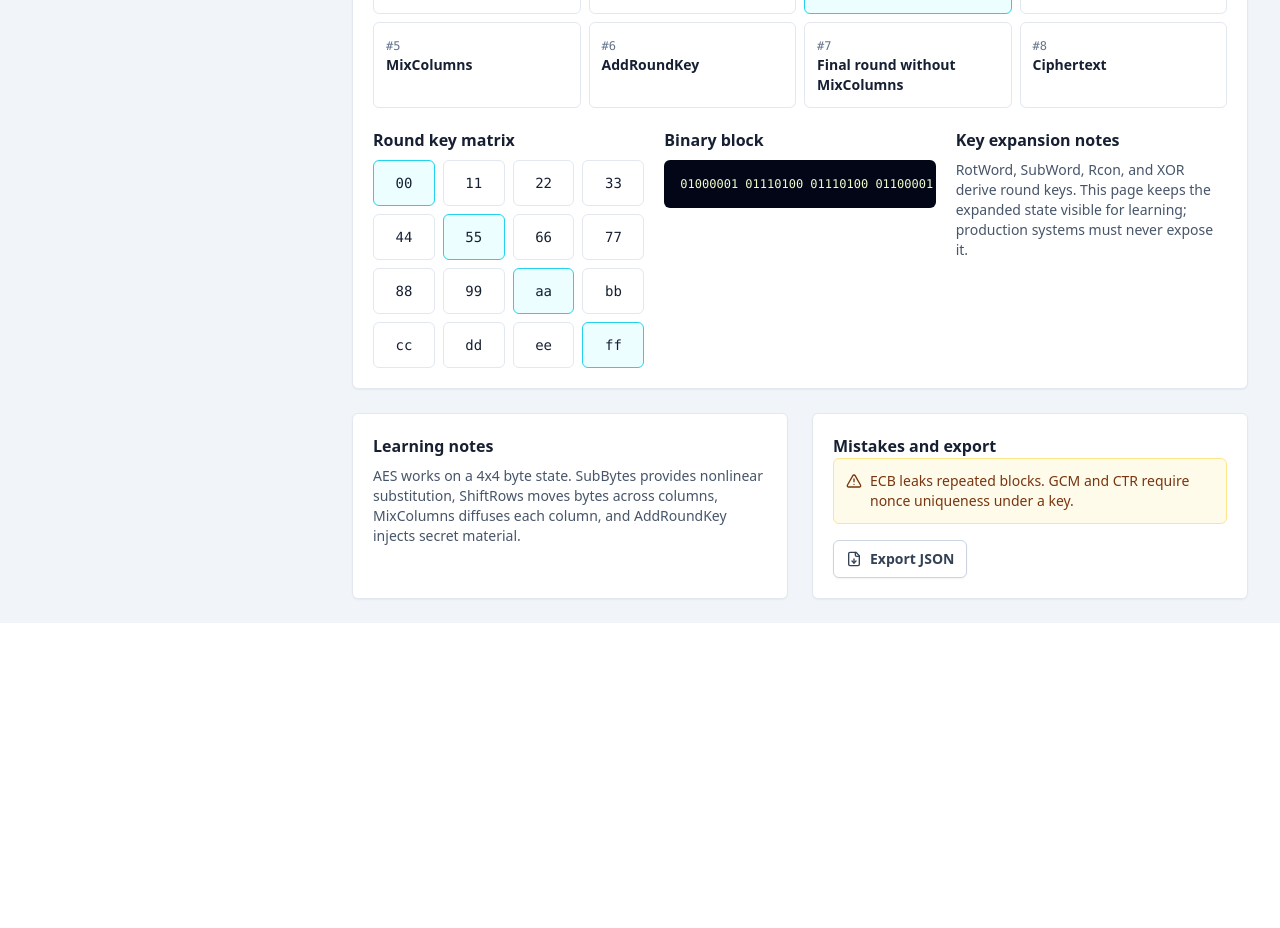
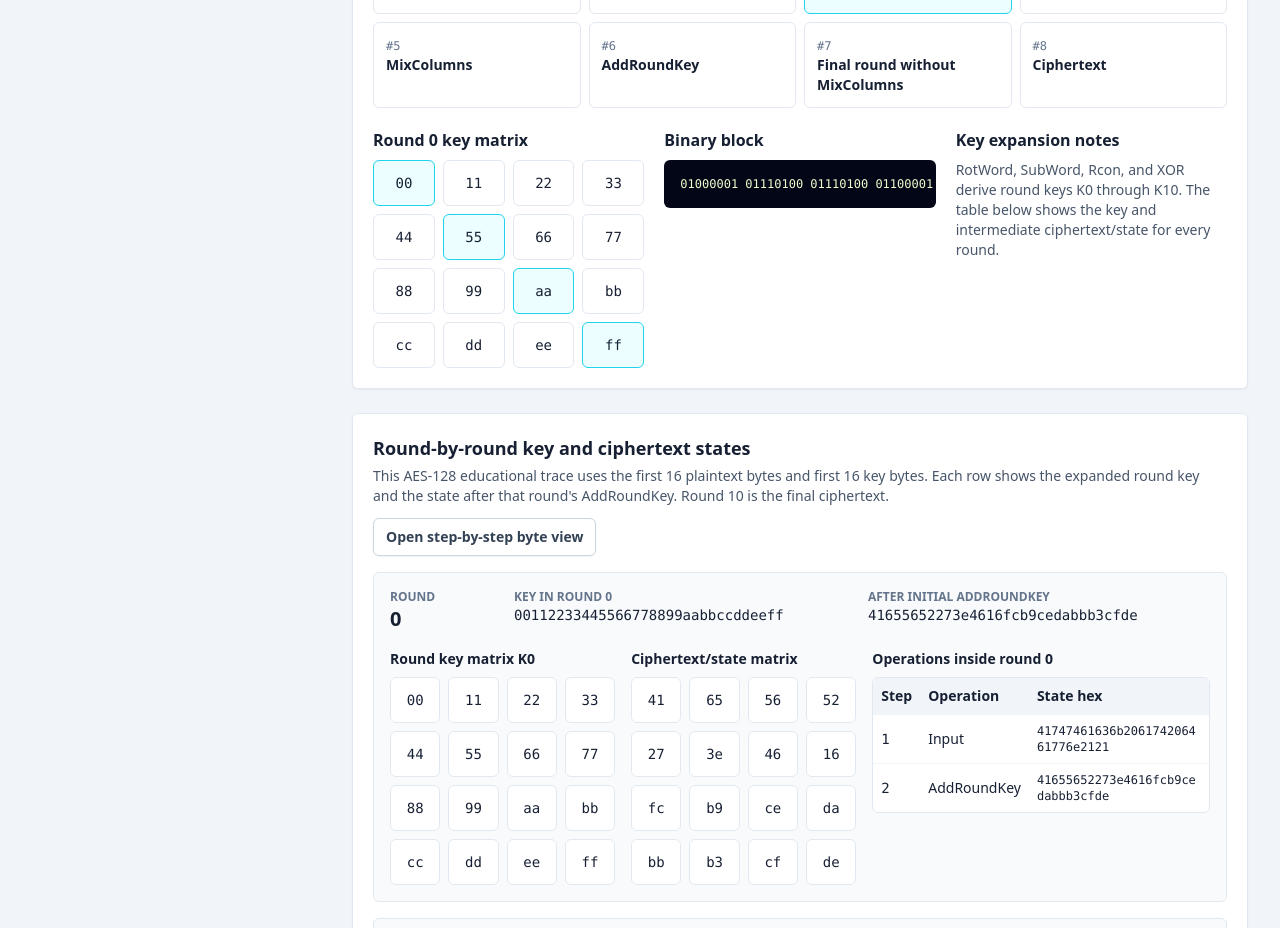
Before and after one commit to indianservers/Cryptography, a React (Vite) app: page /algorithms/symmetric/aes in a window 1280 px wide. Shown: the part 1020-1948 px from the top of the page. Before the commit the page ends 1643 px from the top, so only its background shows below. Built offline with nearby package versions, Linux system fonts and the light colour scheme.

Commit message:
Show AES round keys and states

```diff
--- a/src/pages/algorithms/symmetric/aes/AESPage.tsx
+++ b/src/pages/algorithms/symmetric/aes/AESPage.tsx
@@ -12,6 +12,7 @@ import { ExportReportButton } from "../../../../components/common/ExportReportBu
 import { RoundTimeline } from "../../../../components/visualization/RoundTimeline";
 import { AvalancheChart } from "../../../../components/visualization/AvalancheChart";
 import { randomHex, textToBinary, textToHex, hexPairs } from "../../../../lib/format";
+import { buildAes128Steps, hexByte, hexWord } from "./aesEducationalCore";
 
 const hexToBytes = (value: string) => new Uint8Array(hexPairs(value).map((byte) => parseInt(byte, 16)));
 
@@ -26,7 +27,19 @@ export default function AESPage() {
   const [cryptoMessage, setCryptoMessage] = useState("Web Crypto output appears after encryption.");
   const inputHex = textToHex(plain).padEnd(32, "0").slice(0, 32);
   const matrix = hexPairs(inputHex).slice(0, 16);
-  const roundKeys = useMemo(() => hexPairs((key + randomHex(16)).slice(0, 64)).slice(0, 16), [key]);
+  const aesTrace = useMemo(() => buildAes128Steps(inputHex, key), [inputHex, key]);
+  const roundKeys = useMemo(() => aesTrace.roundKeys[0].map(hexByte), [aesTrace.roundKeys]);
+  const roundSummaries = useMemo(() => Array.from({ length: 11 }, (_, round) => {
+    const roundSteps = aesTrace.steps.filter((step) => step.round === round);
+    const stateStep = [...roundSteps].reverse().find((step) => step.operation === "AddRoundKey") ?? roundSteps[roundSteps.length - 1];
+    return {
+      round,
+      key: aesTrace.roundKeys[round],
+      state: stateStep.state,
+      stateTitle: round === 0 ? "After initial AddRoundKey" : round === 10 ? "Final ciphertext" : `After round ${round} AddRoundKey`,
+      operations: roundSteps.map((step) => ({ operation: step.operation, state: step.state, title: step.title })),
+    };
+  }), [aesTrace.roundKeys, aesTrace.steps]);
   const pseudoCipher = useMemo(() => hexPairs(inputHex).map((b, index) => (parseInt(b, 16) ^ parseInt(roundKeys[index] ?? "00", 16)).toString(16).padStart(2, "0")).join(""), [inputHex, roundKeys]);
   const encryptWithWebCrypto = async () => {
     if (!["GCM", "CBC", "CTR"].includes(mode)) {
@@ -71,7 +84,60 @@ export default function AESPage() {
           <div className="space-y-4"><p className="text-sm text-slate-600">{cryptoMessage}</p><HexViewer value={cipher || pseudoCipher} /><CopyButton value={cipher || pseudoCipher} /><DownloadButton filename="aes-output.txt" value={cipher || pseudoCipher} /><div><h3 className="mb-2 font-semibold">Input as 4x4 state matrix</h3><MatrixView values={matrix} /></div><AvalancheChart changedBits={63} /></div>
         </OutputPanel>
       </div>
-      <section className="rounded-md border border-slate-200 bg-white p-5 shadow-sm"><h2 className="mb-4 text-lg font-semibold">Educational AES block visualizer</h2><RoundTimeline steps={["Input block", "Initial AddRoundKey", "SubBytes", "ShiftRows", "MixColumns", "AddRoundKey", "Final round without MixColumns", "Ciphertext"]} active={2} /><div className="mt-5 grid gap-5 lg:grid-cols-3"><div><h3 className="mb-2 font-semibold">Round key matrix</h3><MatrixView values={roundKeys} changed={[0, 5, 10, 15]} /></div><div><h3 className="mb-2 font-semibold">Binary block</h3><pre className="max-h-72 overflow-auto rounded-md bg-slate-950 p-4 font-mono text-xs text-lime-100">{textToBinary(plain)}</pre></div><div><h3 className="mb-2 font-semibold">Key expansion notes</h3><p className="text-sm text-slate-600">RotWord, SubWord, Rcon, and XOR derive round keys. This page keeps the expanded state visible for learning; production systems must never expose it.</p></div></div></section>
+      <section className="rounded-md border border-slate-200 bg-white p-5 shadow-sm"><h2 className="mb-4 text-lg font-semibold">Educational AES block visualizer</h2><RoundTimeline steps={["Input block", "Initial AddRoundKey", "SubBytes", "ShiftRows", "MixColumns", "AddRoundKey", "Final round without MixColumns", "Ciphertext"]} active={2} /><div className="mt-5 grid gap-5 lg:grid-cols-3"><div><h3 className="mb-2 font-semibold">Round 0 key matrix</h3><MatrixView values={roundKeys} changed={[0, 5, 10, 15]} /></div><div><h3 className="mb-2 font-semibold">Binary block</h3><pre className="max-h-72 overflow-auto rounded-md bg-slate-950 p-4 font-mono text-xs text-lime-100">{textToBinary(plain)}</pre></div><div><h3 className="mb-2 font-semibold">Key expansion notes</h3><p className="text-sm text-slate-600">RotWord, SubWord, Rcon, and XOR derive round keys K0 through K10. The table below shows the key and intermediate ciphertext/state for every round.</p></div></div></section>
+
+      <section className="rounded-md border border-slate-200 bg-white p-5 shadow-sm">
+        <div className="mb-4 flex flex-wrap items-start justify-between gap-3">
+          <div>
+            <h2 className="text-lg font-semibold">Round-by-round key and ciphertext states</h2>
+            <p className="mt-1 text-sm text-slate-600">This AES-128 educational trace uses the first 16 plaintext bytes and first 16 key bytes. Each row shows the expanded round key and the state after that round's AddRoundKey. Round 10 is the final ciphertext.</p>
+          </div>
+          <Link className="btn" to="/algorithms/symmetric/aes-128-step">Open step-by-step byte view</Link>
+        </div>
+        <div className="space-y-4">
+          {roundSummaries.map((summary) => (
+            <details key={summary.round} className="rounded-md border border-slate-200 bg-slate-50 p-4" open={summary.round <= 2 || summary.round === 10}>
+              <summary className="cursor-pointer list-none">
+                <div className="grid gap-3 lg:grid-cols-[7rem_1fr_1fr]">
+                  <div>
+                    <div className="text-xs font-semibold uppercase text-slate-500">Round</div>
+                    <div className="text-xl font-bold">{summary.round}</div>
+                  </div>
+                  <div>
+                    <div className="text-xs font-semibold uppercase text-slate-500">Key in round {summary.round}</div>
+                    <div className="break-all font-mono text-sm">{hexWord(summary.key)}</div>
+                  </div>
+                  <div>
+                    <div className="text-xs font-semibold uppercase text-slate-500">{summary.stateTitle}</div>
+                    <div className="break-all font-mono text-sm">{hexWord(summary.state)}</div>
+                  </div>
+                </div>
+              </summary>
+              <div className="mt-4 grid gap-4 xl:grid-cols-[0.8fr_0.8fr_1.2fr]">
+                <div>
+                  <h3 className="mb-2 text-sm font-semibold">Round key matrix K{summary.round}</h3>
+                  <MatrixView values={summary.key.map(hexByte)} />
+                </div>
+                <div>
+                  <h3 className="mb-2 text-sm font-semibold">Ciphertext/state matrix</h3>
+                  <MatrixView values={summary.state.map(hexByte)} />
+                </div>
+                <div>
+                  <h3 className="mb-2 text-sm font-semibold">Operations inside round {summary.round}</h3>
+                  <div className="max-h-72 overflow-auto rounded-md border border-slate-200 bg-white">
+                    <table className="w-full text-sm">
+                      <thead className="bg-slate-100"><tr><th className="p-2 text-left">Step</th><th className="p-2 text-left">Operation</th><th className="p-2 text-left">State hex</th></tr></thead>
+                      <tbody>
+                        {summary.operations.map((operation, index) => <tr key={`${summary.round}-${operation.title}-${index}`} className="border-t border-slate-100"><td className="p-2 font-mono">{index + 1}</td><td className="p-2">{operation.operation}</td><td className="break-all p-2 font-mono text-xs">{hexWord(operation.state)}</td></tr>)}
+                      </tbody>
+                    </table>
+                  </div>
+                </div>
+              </div>
+            </details>
+          ))}
+        </div>
+      </section>
       <section className="grid gap-6 xl:grid-cols-2"><div className="rounded-md border border-slate-200 bg-white p-5 shadow-sm"><h2 className="font-semibold">Learning notes</h2><p className="mt-2 text-sm text-slate-600">AES works on a 4x4 byte state. SubBytes provides nonlinear substitution, ShiftRows moves bytes across columns, MixColumns diffuses each column, and AddRoundKey injects secret material.</p></div><div className="rounded-md border border-slate-200 bg-white p-5 shadow-sm"><h2 className="font-semibold">Mistakes and export</h2><WarningBadge>ECB leaks repeated blocks. GCM and CTR require nonce uniqueness under a key.</WarningBadge><div className="mt-4"><ExportReportButton title="AES" data={{ plain, key, iv, mode, size, padding, pseudoCipher }} /></div></div></section>
     </div>
   );
```
